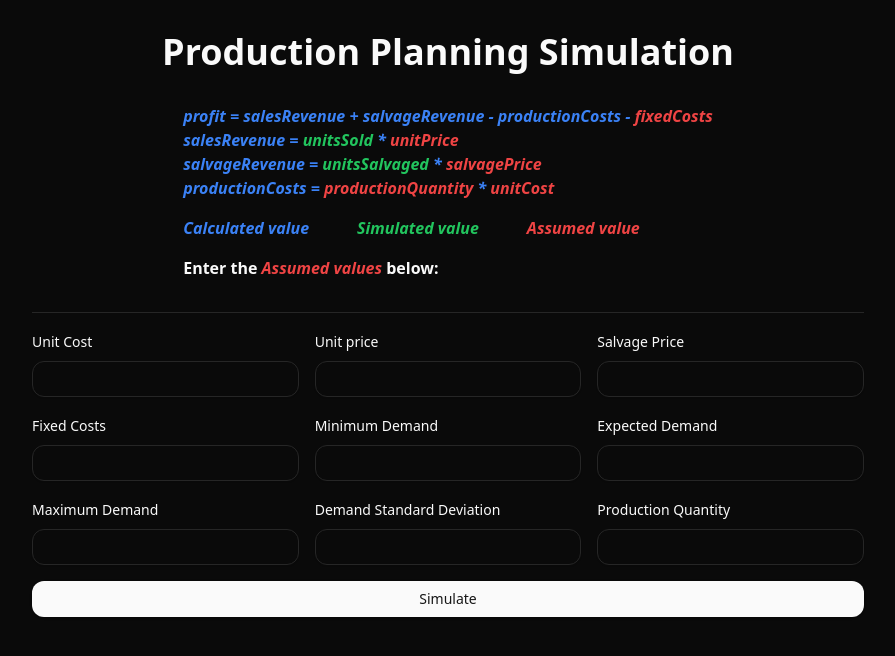
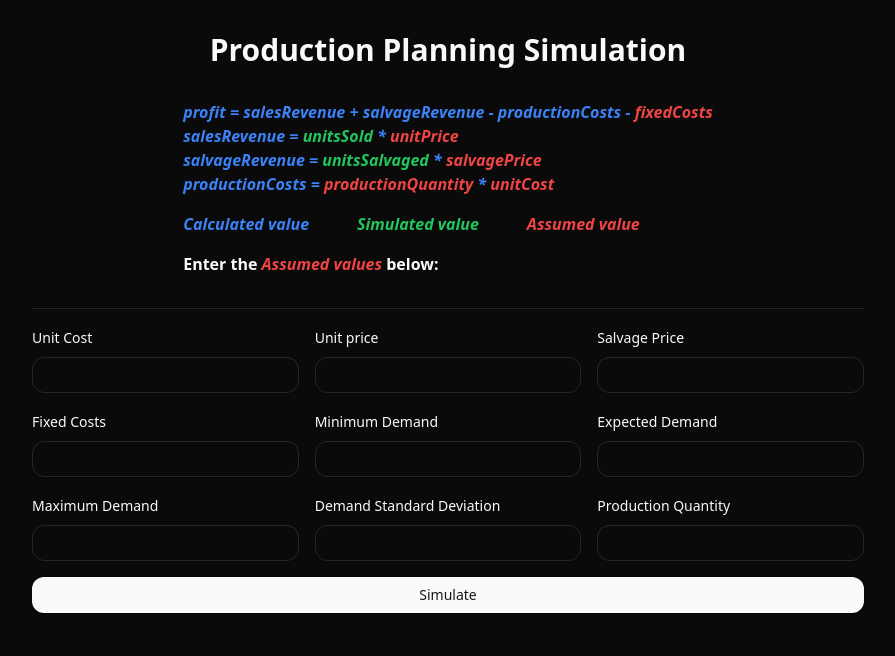
Before and after one commit to remilebeau/simulation, a Next.js app: page / in a window 1280 px wide. Shown: the top 656 px of the page, without its empty margins (192-1087 px from the left). Built offline with nearby package versions, Linux system fonts and the light colour scheme.

Commit message:
decrease header size

```diff
--- a/src/app/page.tsx
+++ b/src/app/page.tsx
@@ -4,7 +4,7 @@ import SimulationInstructions from "@/components/SimulationInstructions";
 export default function Home() {
   return (
     <main className="mx-auto flex max-w-4xl flex-col gap-4 p-8">
-      <h1 className="text-center text-4xl font-bold">
+      <h1 className="text-center text-3xl font-bold">
         Production Planning Simulation
       </h1>
       <SimulationInstructions />
```
